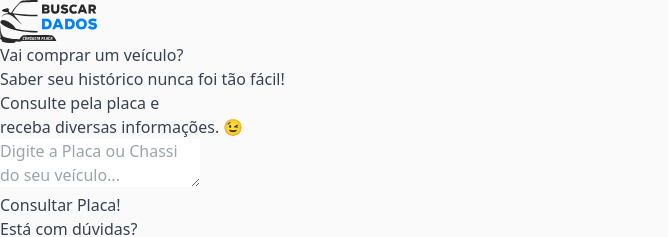
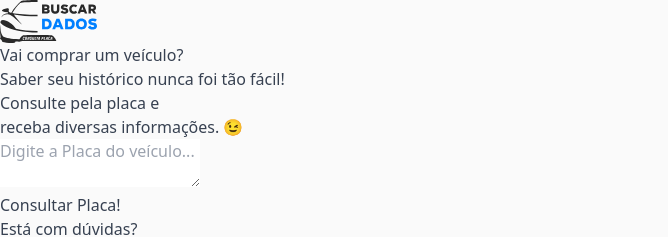
Before and after one commit to pablomartins1515/buscardados-2, a React app: page / in a window 1280 px wide. Shown: the top 237 px of the page, without its empty margins (0-668 px from the left). Built offline with nearby package versions, Linux system fonts and the light colour scheme; the HTML template or start-up script is replaced by a standard one.

Commit message:
Add files via upload

```diff
--- a/src/componentes/Buttonplaceh.tsx
+++ b/src/componentes/Buttonplaceh.tsx
@@ -19,8 +19,8 @@ export function Buttonplaceh() {
             <form onSubmit={handleSubmit}>
                 <div>
                     <textarea
-                        className="min-w-[420px]  max-h-[64px] shadow px-3 py-2 text-lg placeholder-zinc-400 text-gray-800 bg-white rounded-md border border-gray-400 focus:ring-blue-900 focus:ring-1 focus:outline-none resize-none scrollbar scrollbar-thumb-gray-700 scroolbar-track-transparent scrollbar-thin"
-                        placeholder="Digite a Placa ou Chassi do seu veículo..."
+                        className="min-w-[240px]  max-w-[380px] max-h-[64px] shadow px-3 py-2 text-lg placeholder-zinc-400 text-gray-800 bg-white rounded-md border border-gray-400 focus:ring-blue-900 focus:ring-1 focus:outline-none resize-none scrollbar scrollbar-thumb-gray-700 scroolbar-track-transparent scrollbar-thin"
+                        placeholder="Digite a Placa do veículo..."
                         onChange={event => setComment(event.target.value)}
                     />
                 </div>
@@ -30,7 +30,7 @@ export function Buttonplaceh() {
                     <button className="py-5 flex ">
                         <a
                             href="https://contate.me/BuscarDados"
-                            className="min-w-[420px] shadow flex justify-center py-3 border border-transparent text-lg font-semibold rounded-md text-white bg-green-800 hover:bg-blue-900"
+                            className="min-w-[240px]  max-w-[380px] shadow flex justify-center py-3 border border-transparent text-lg font-semibold rounded-md text-white bg-green-800 hover:bg-blue-900"
                         >
                             Consultar Placa!
                         </a>
```
